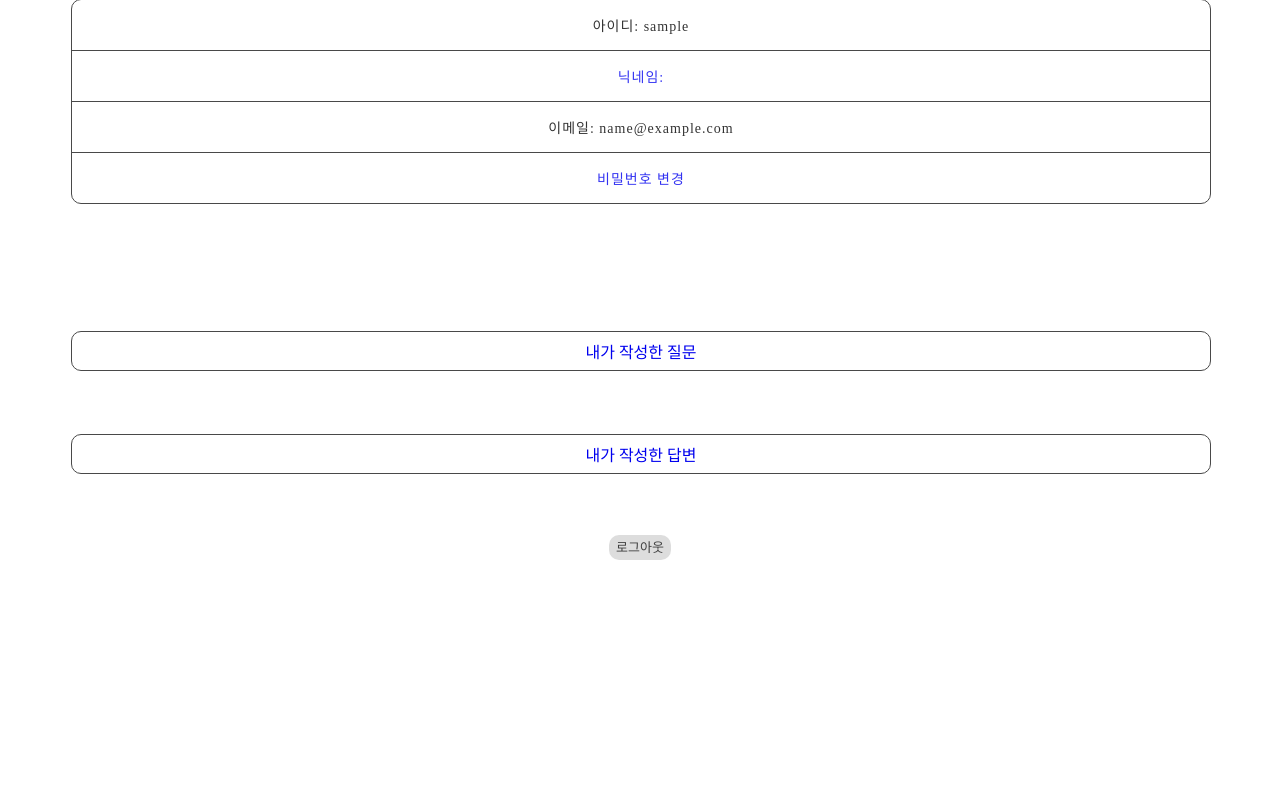
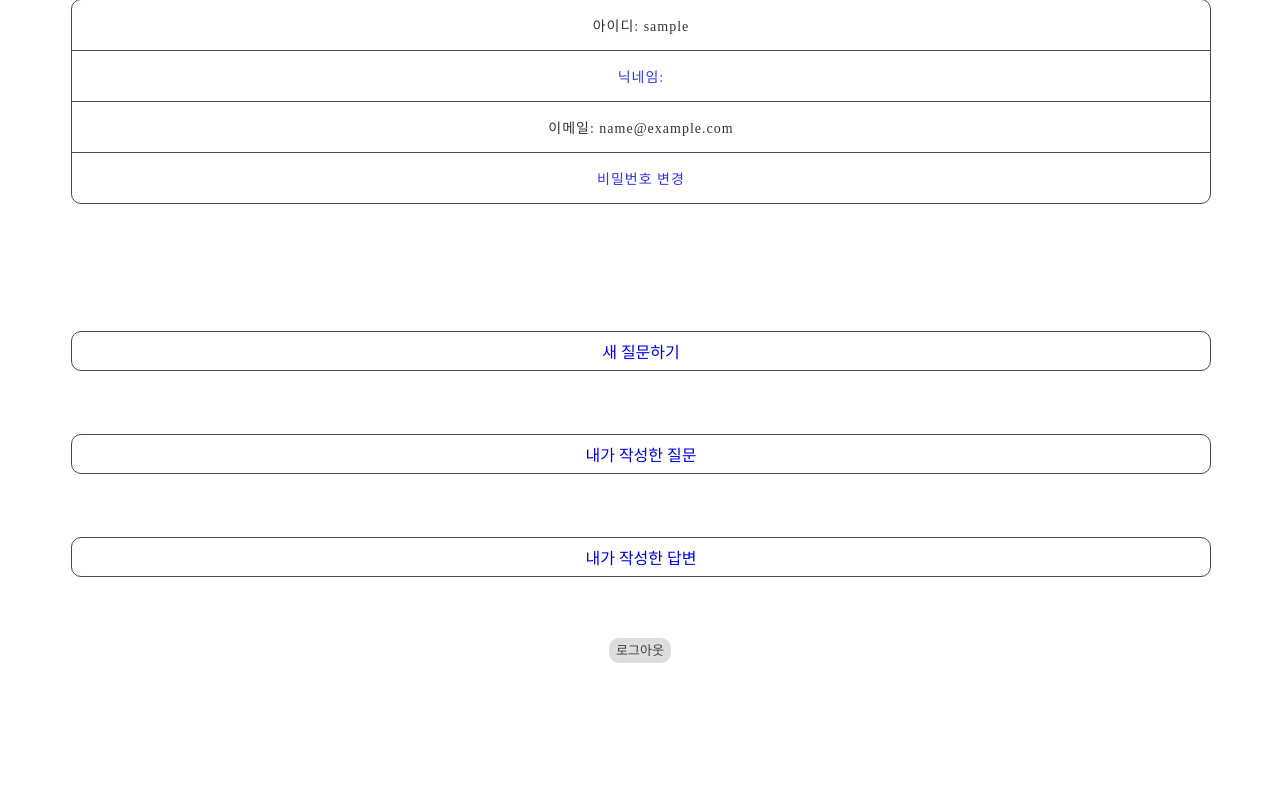
Before and after one commit to likelion-GGOM/back, a Django app: page /accounts/mypage/ in a window 1280 px wide. Shown: the part 861-1647 px from the top of the page. Before the commit the page ends 1421 px from the top, so only its background shows below. Run offline with Django 4.2, Linux system fonts and the light colour scheme; the visitor is signed in with stand-in values (Sample User, id 1).

Commit message:
[fix] 기타 등등 수정

```diff
--- a/ggom/accounts/templates/mypage.html
+++ b/ggom/accounts/templates/mypage.html
@@ -72,7 +72,12 @@
         </li>
         </ul>
     </div>
+    <div class="kk">
+        <a href="{% url 'board:question_new' %}">
+        <div class="text1">새 질문하기</div>
 
+    </a>
+    </div>
     <!-- <h2>내가 작성한 질문</h2> -->
     <div class="kk">
         <a href="{% url 'board:question_list' %}">
--- a/ggom/board/templates/question_new.html
+++ b/ggom/board/templates/question_new.html
@@ -88,7 +88,7 @@
           type="text"
           id="hashtags"
           autocomplete="off"
-          placeholder="해시태그를 입력 후 방향키(↑) 키를 눌러주세요"
+          placeholder="해시태그를 입력 후 enter를 눌러주세요"
         />
         <div class="tag-container"></div>
       </div>
```
